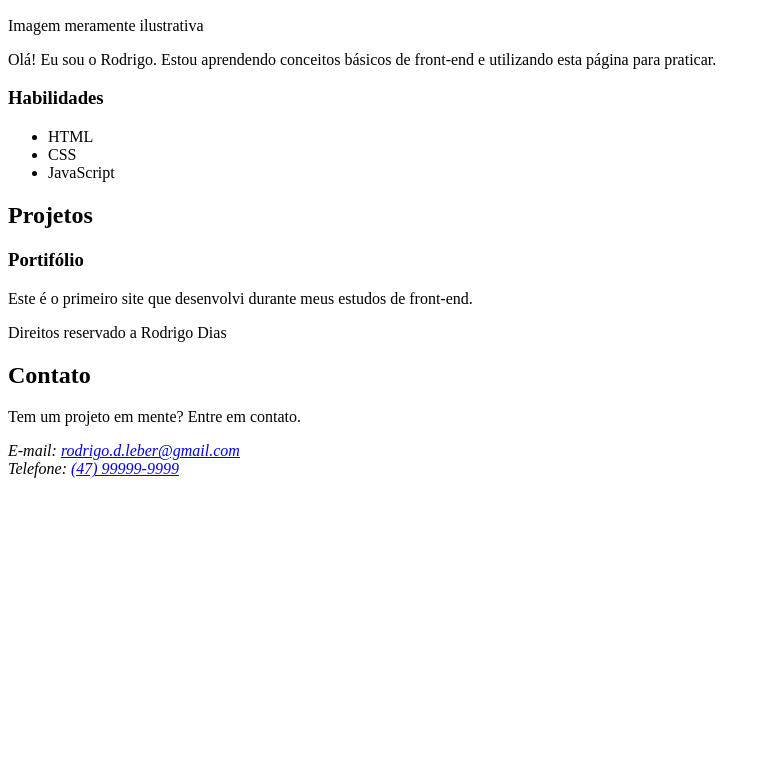
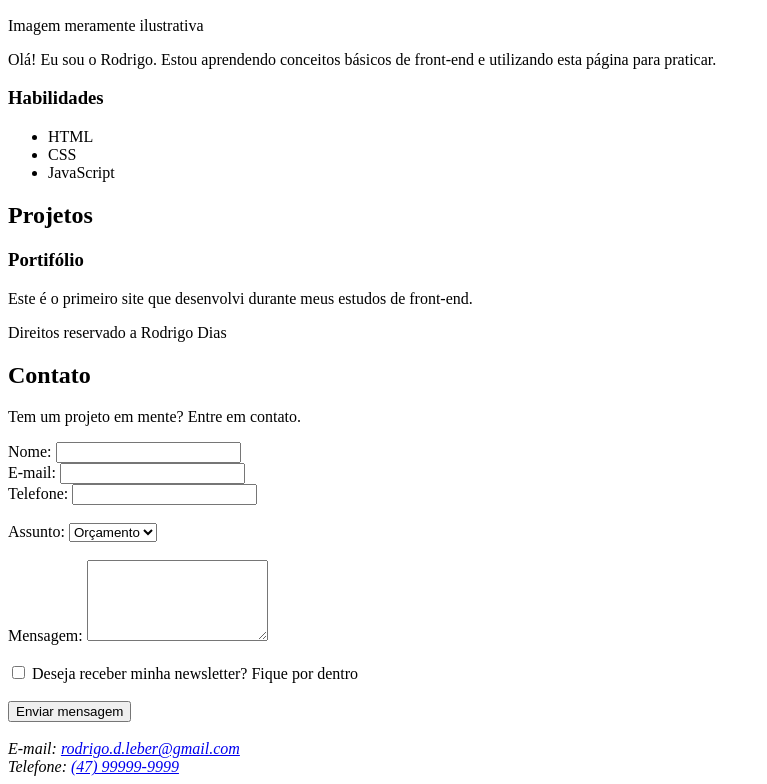
Before and after one commit to rodrigo-leber/site, a plain HTML site: page index.html in a window 1280 px wide. Shown: the part 522-1306 px from the top of the page, without its empty margins (0-767 px from the left). Before the commit the page ends 1008 px from the top, so only its background shows below. Drawn offline with Linux system fonts and the light colour scheme.

Commit message:
Update index.html

```diff
--- a/index.html
+++ b/index.html
@@ -24,7 +24,8 @@
     <section id="sobre">
         <h2>Sobre mim</h2>
 
-        <img src="https://i.pinimg.com/236x/46/c7/ed/46c7ed43c1ec795c83d0a0c64134b60e.jpg" alt="Imagem de foto de perfil" title="imagem de perfil">
+        <img src="https://i.pinimg.com/236x/46/c7/ed/46c7ed43c1ec795c83d0a0c64134b60e.jpg"
+            alt="Imagem de foto de perfil" title="imagem de perfil">
         <p>Imagem meramente ilustrativa</p>
         <article>
 
@@ -73,6 +74,40 @@
                 Tem um projeto em mente? Entre em contato.
             </p>
 
+            <form action="">
+
+                <label for="nome">Nome: </label>
+                <input type="text" name="nome" id="nome" required><br>
+
+                <label for="email">E-mail: </label>
+                <input type="email" name="email" id="email" required><br>
+
+                <label for="telefone">Telefone: </label>
+                <input type="tel" name="telefone" id="telefone"><br><br>
+
+                <label for="assunto">Assunto: </label>
+                <select name="assunto" id="assunto">
+                    <option value="orçamento">Orçamento</option>
+                    <option value="duvida">Dúvida</option>
+                    <option value="outro">Outro</option>
+                </select>
+
+                <br><br>
+
+                <label for="mensagem">Mensagem: </label>
+                <textarea name="mensagem" id="mensagem" cols="20" rows="5" required></textarea>
+
+                <br><br>
+
+                <input type="checkbox" name="insricao" id="insricao">
+                <label for="insricao">Deseja receber minha newsletter? Fique por dentro</label><br><br>
+
+                <input type="submit" value="Enviar mensagem">
+
+            </form>
+
+            <br>
+
             <address>
                 E-mail: <a href="mailto:rodrigo.d.leber@gmail.com">rodrigo.d.leber@gmail.com</a>
                 <br>
```
